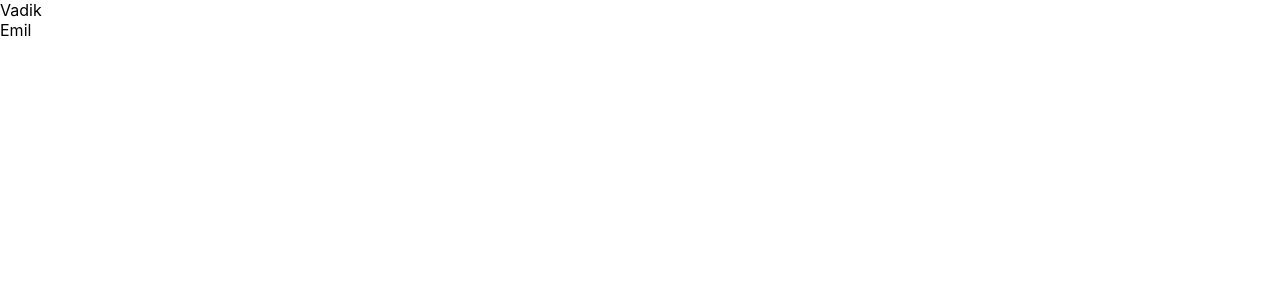
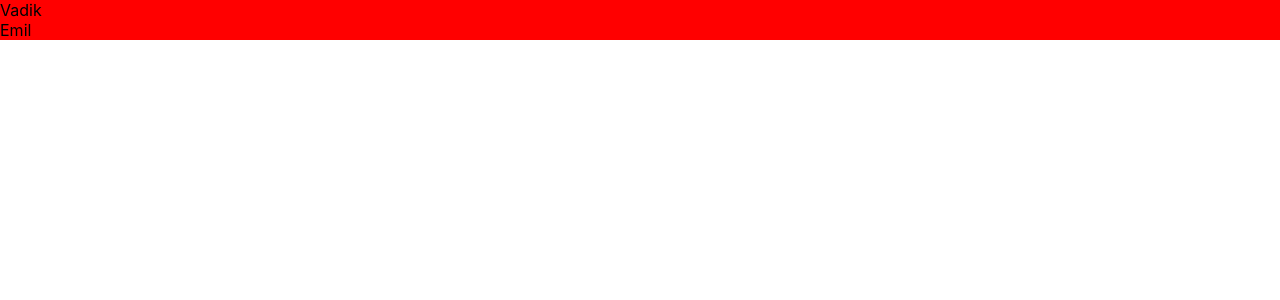
Before and after one commit to emiljj/vadim-react-js-payroll, a React (Create React App) app: page / in a window 1280 px wide. Shown: the top 300 px of the page. Built offline with nearby package versions, Linux system fonts and the light colour scheme.

Commit message:
import style

```diff
--- a/src/composed-components/payee/PayeeCard/payee-card.component.tsx
+++ b/src/composed-components/payee/PayeeCard/payee-card.component.tsx
@@ -1,5 +1,7 @@
 import React from 'react';
 import { IPayee } from '../../../core/payee/payee.types';
+
+import './payee-card.style.css';
 
 interface IPayeeCardProps {
   payee: IPayee
--- a/src/composed-components/payee/PayeeCard/payee-card.style.css
+++ b/src/composed-components/payee/PayeeCard/payee-card.style.css
@@ -0,0 +1,3 @@
+.payee-card {
+  background-color: red;
+}
```
